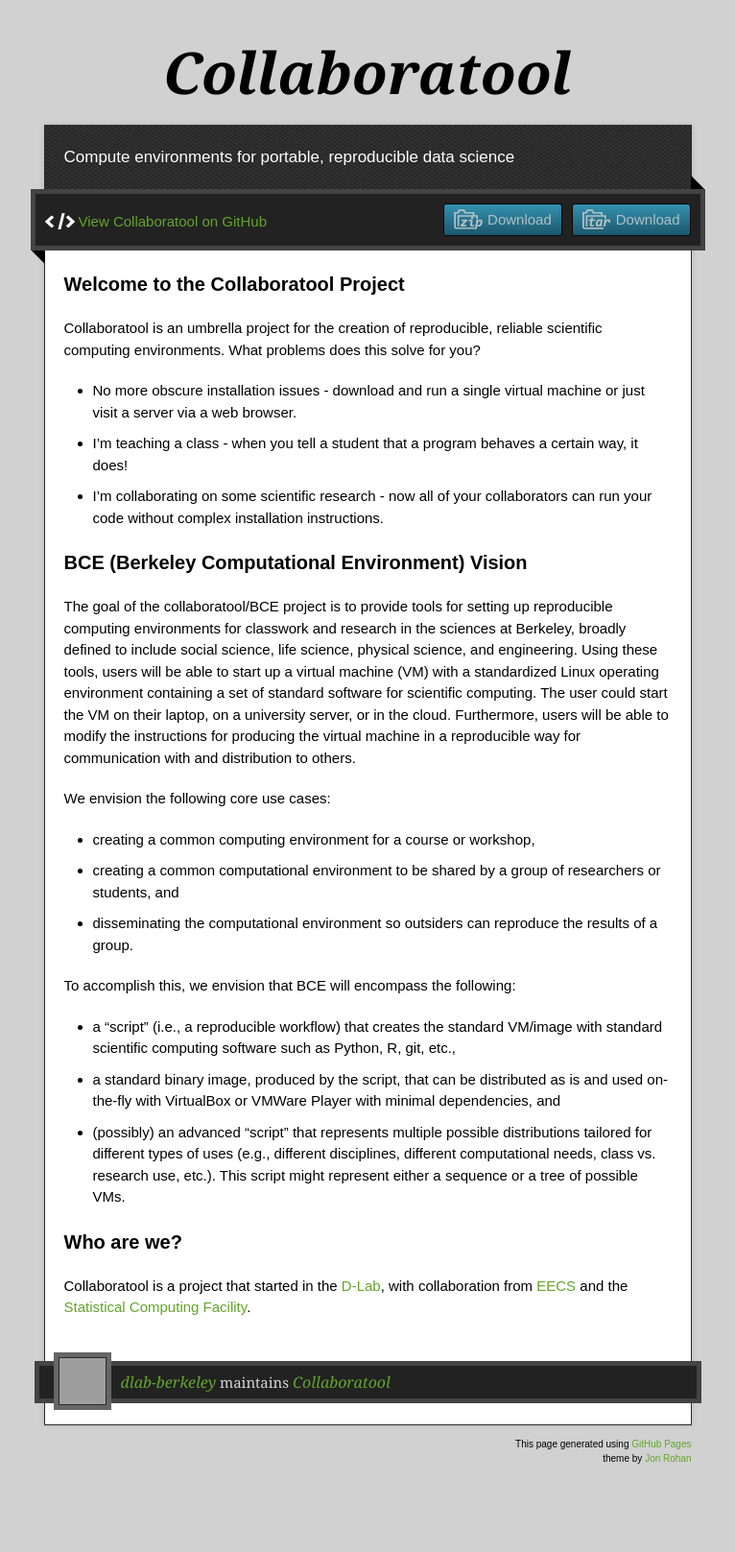
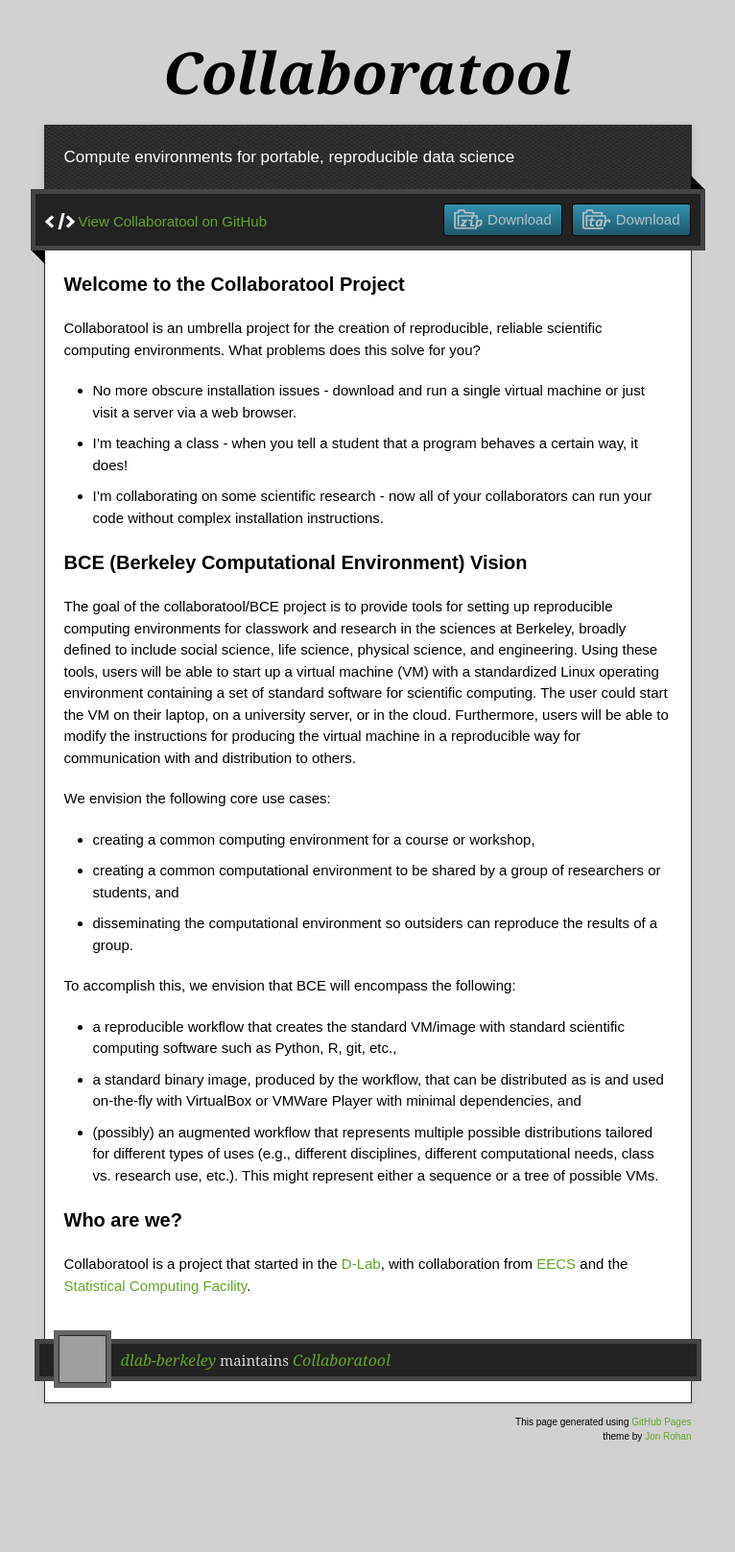
Before and after one commit to willingc/collaboratool, a Jekyll site: the page built from index.md, in a window 1280 px wide. Shown: the whole page at 96% size, without its empty margins (257-1023 px from the left). Built offline with Jekyll 4.4.1, drawn with Linux system fonts in a browser that asks for light colours; nearby versions of some CDN libraries; after the commit the page ends 1594 px from its top, so only the background shows below that; grey boxes are pictures that could not be loaded.

Commit message:
Update index.md
modified language in light of Fernando's suggestions

```diff
--- a/index.md
+++ b/index.md
@@ -34,13 +34,13 @@
 
 To accomplish this, we envision that BCE will encompass the following:
 
- * a "script" (i.e., a reproducible workflow) that creates the standard VM/image
+ * a reproducible workflow that creates the standard VM/image
    with standard scientific computing software such as Python, R, git, etc.,
- * a standard binary image, produced by the script, that can be distributed as is and
+ * a standard binary image, produced by the workflow, that can be distributed as is and
    used on-the-fly with VirtualBox or VMWare Player with minimal dependencies, and
- * (possibly) an advanced "script" that represents multiple possible distributions tailored
+ * (possibly) an augmented workflow that represents multiple possible distributions tailored
    for different types of uses (e.g., different disciplines, different
-   computational needs, class vs. research use, etc.). This script might
+   computational needs, class vs. research use, etc.). This might
    represent either a sequence or a tree of possible VMs.
 
 
```
